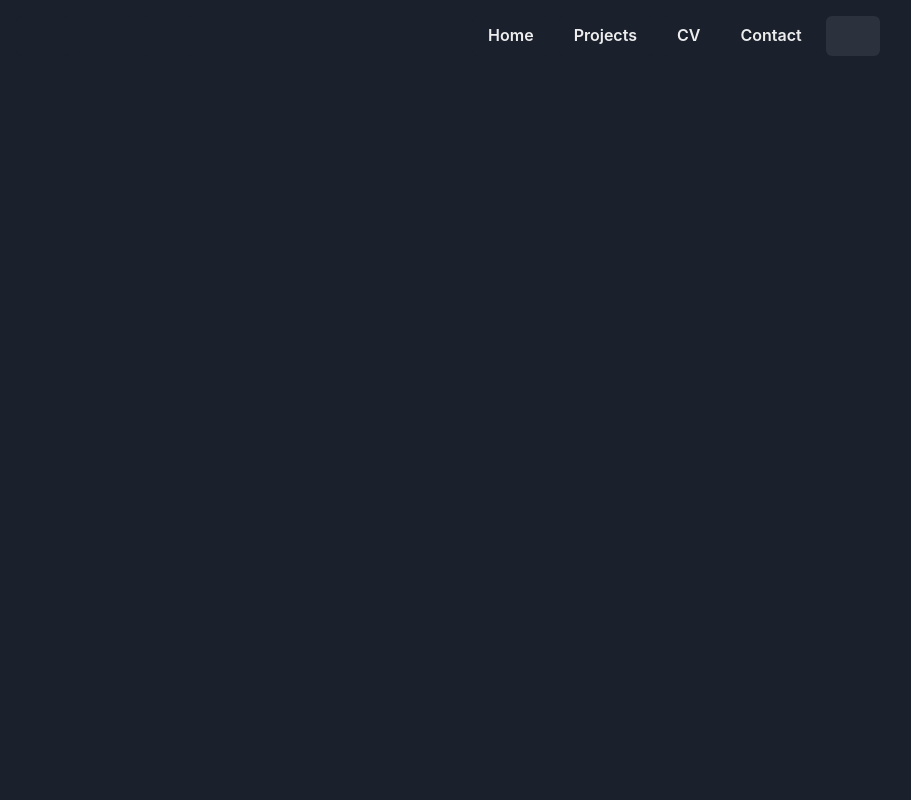
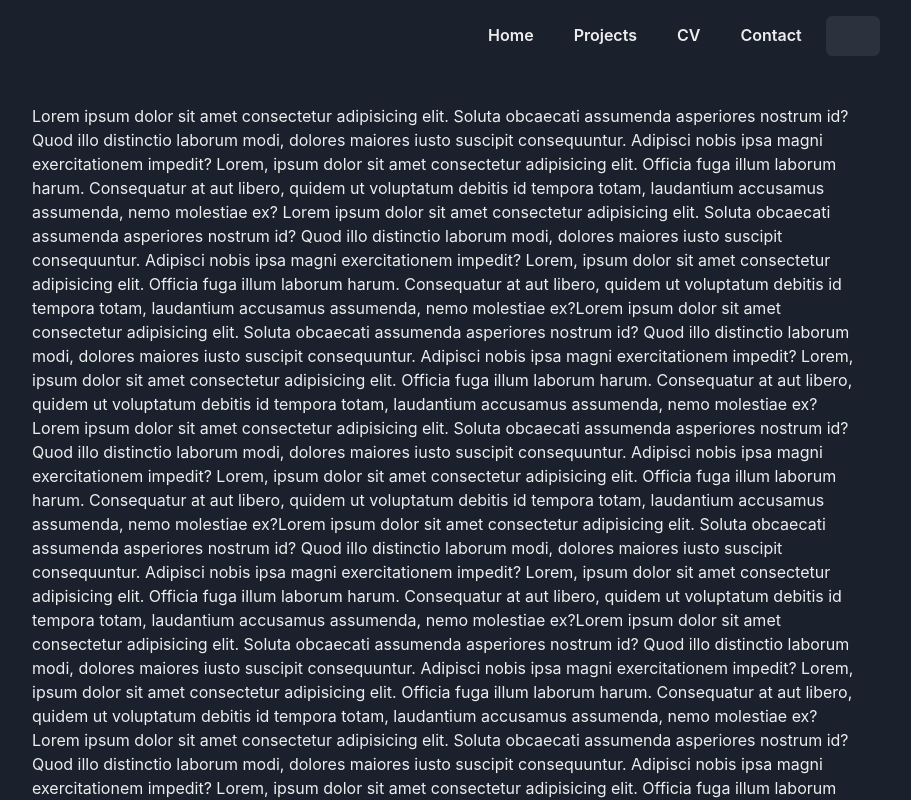
Before and after one commit to syedtaqi95/site, a Next.js app: page / in a window 1280 px wide. Shown: the top 800 px of the page, without its empty margins (192-1103 px from the left). Built offline with nearby package versions, Linux system fonts and the light colour scheme; some icons are missing.

Commit message:
Added Hero component

```diff
--- /dev/null
+++ b/components/Hero.tsx
@@ -0,0 +1,68 @@
+import { Box, Text } from "@chakra-ui/react";
+import React from "react";
+
+interface Props {}
+
+const Hero = (props: Props) => {
+  return (
+    <Box>
+      <Text>
+        Lorem ipsum dolor sit amet consectetur adipisicing elit. Soluta
+        obcaecati assumenda asperiores nostrum id? Quod illo distinctio laborum
+        modi, dolores maiores iusto suscipit consequuntur. Adipisci nobis ipsa
+        magni exercitationem impedit? Lorem, ipsum dolor sit amet consectetur
+        adipisicing elit. Officia fuga illum laborum harum. Consequatur at aut
+        libero, quidem ut voluptatum debitis id tempora totam, laudantium
+        accusamus assumenda, nemo molestiae ex? Lorem ipsum dolor sit amet
+        consectetur adipisicing elit. Soluta obcaecati assumenda asperiores
+        nostrum id? Quod illo distinctio laborum modi, dolores maiores iusto
+        suscipit consequuntur. Adipisci nobis ipsa magni exercitationem impedit?
+        Lorem, ipsum dolor sit amet consectetur adipisicing elit. Officia fuga
+        illum laborum harum. Consequatur at aut libero, quidem ut voluptatum
+        debitis id tempora totam, laudantium accusamus assumenda, nemo molestiae
+        ex?Lorem ipsum dolor sit amet consectetur adipisicing elit. Soluta
+        obcaecati assumenda asperiores nostrum id? Quod illo distinctio laborum
+        modi, dolores maiores iusto suscipit consequuntur. Adipisci nobis ipsa
+        magni exercitationem impedit? Lorem, ipsum dolor sit amet consectetur
+        adipisicing elit. Officia fuga illum laborum harum. Consequatur at aut
+        libero, quidem ut voluptatum debitis id tempora totam, laudantium
+        accusamus assumenda, nemo molestiae ex?Lorem ipsum dolor sit amet
+        consectetur adipisicing elit. Soluta obcaecati assumenda asperiores
+        nostrum id? Quod illo distinctio laborum modi, dolores maiores iusto
+        suscipit consequuntur. Adipisci nobis ipsa magni exercitationem impedit?
+        Lorem, ipsum dolor sit amet consectetur adipisicing elit. Officia fuga
+        illum laborum harum. Consequatur at aut libero, quidem ut voluptatum
+        debitis id tempora totam, laudantium accusamus assumenda, nemo molestiae
+        ex?Lorem ipsum dolor sit amet consectetur adipisicing elit. Soluta
+        obcaecati assumenda asperiores nostrum id? Quod illo distinctio laborum
+        modi, dolores maiores iusto suscipit consequuntur. Adipisci nobis ipsa
+        magni exercitationem impedit? Lorem, ipsum dolor sit amet consectetur
+        adipisicing elit. Officia fuga illum laborum harum. Consequatur at aut
+        libero, quidem ut voluptatum debitis id tempora totam, laudantium
+        accusamus assumenda, nemo molestiae ex?Lorem ipsum dolor sit amet
+        consectetur adipisicing elit. Soluta obcaecati assumenda asperiores
+        nostrum id? Quod illo distinctio laborum modi, dolores maiores iusto
+        suscipit consequuntur. Adipisci nobis ipsa magni exercitationem impedit?
+        Lorem, ipsum dolor sit amet consectetur adipisicing elit. Officia fuga
+        illum laborum harum. Consequatur at aut libero, quidem ut voluptatum
+        debitis id tempora totam, laudantium accusamus assumenda, nemo molestiae
+        ex?Lorem ipsum dolor sit amet consectetur adipisicing elit. Soluta
+        obcaecati assumenda asperiores nostrum id? Quod illo distinctio laborum
+        modi, dolores maiores iusto suscipit consequuntur. Adipisci nobis ipsa
+        magni exercitationem impedit? Lorem, ipsum dolor sit amet consectetur
+        adipisicing elit. Officia fuga illum laborum harum. Consequatur at aut
+        libero, quidem ut voluptatum debitis id tempora totam, laudantium
+        accusamus assumenda, nemo molestiae ex?Lorem ipsum dolor sit amet
+        consectetur adipisicing elit. Soluta obcaecati assumenda asperiores
+        nostrum id? Quod illo distinctio laborum modi, dolores maiores iusto
+        suscipit consequuntur. Adipisci nobis ipsa magni exercitationem impedit?
+        Lorem, ipsum dolor sit amet consectetur adipisicing elit. Officia fuga
+        illum laborum harum. Consequatur at aut libero, quidem ut voluptatum
+        debitis id tempora totam, laudantium accusamus assumenda, nemo molestiae
+        ex?
+      </Text>
+    </Box>
+  );
+};
+
+export default Hero;
--- a/pages/index.tsx
+++ b/pages/index.tsx
@@ -1,23 +1,26 @@
-import React from 'react'
+import React from "react";
+import { Container } from "@chakra-ui/layout";
 
-import Header from '../components/Header'
-import Footer from '../components/Footer'
-import AboutMe from '../components/AboutMe'
-import Skills from '../components/Skills'
-import Contact from '../components/Contact'
-import Projects from '../components/Projects'
+import Header from "../components/Header";
+import Footer from "../components/Footer";
+import AboutMe from "../components/AboutMe";
+import Skills from "../components/Skills";
+import Contact from "../components/Contact";
+import Projects from "../components/Projects";
+import Hero from "../components/Hero";
 
 const Home = () => {
   return (
-    <main className="container">
+    <Container maxW="4xl" p={8}>
+      <Hero />
       {/* <Header />
       <Skills />
       <AboutMe />
       <Projects />
       <Contact />
       <Footer /> */}
-    </main>
-  )
-}
+    </Container>
+  );
+};
 
-export default Home
+export default Home;
```
